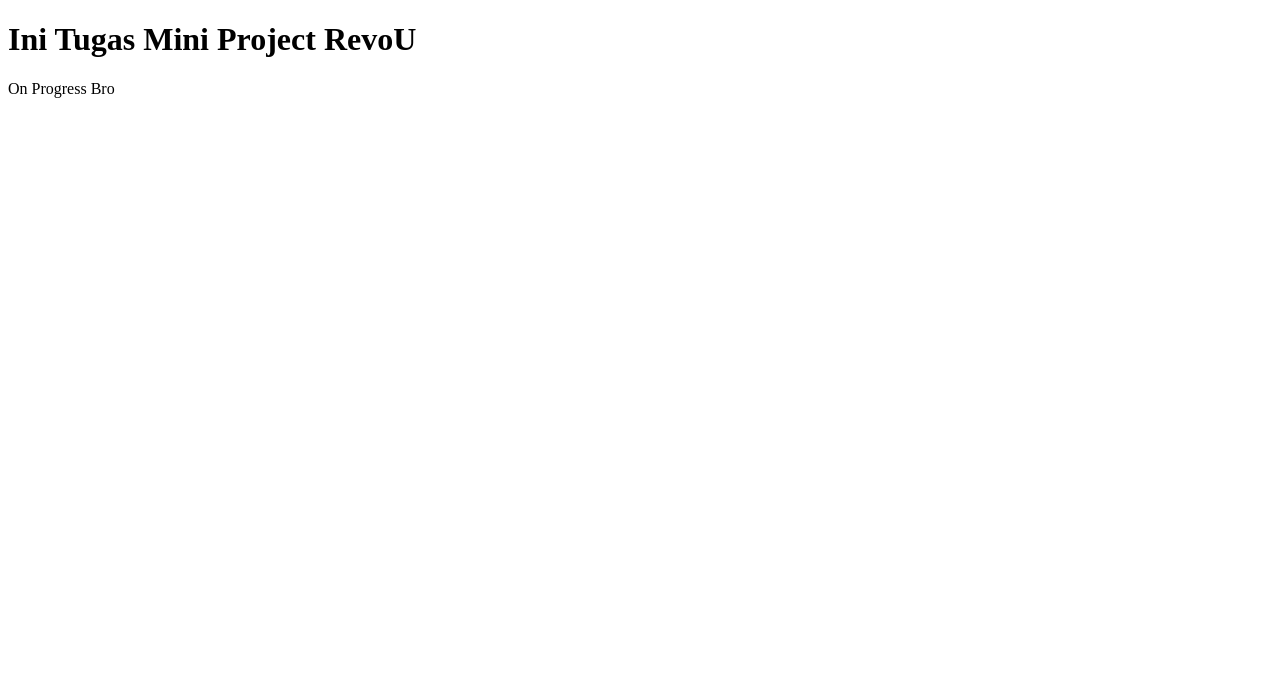
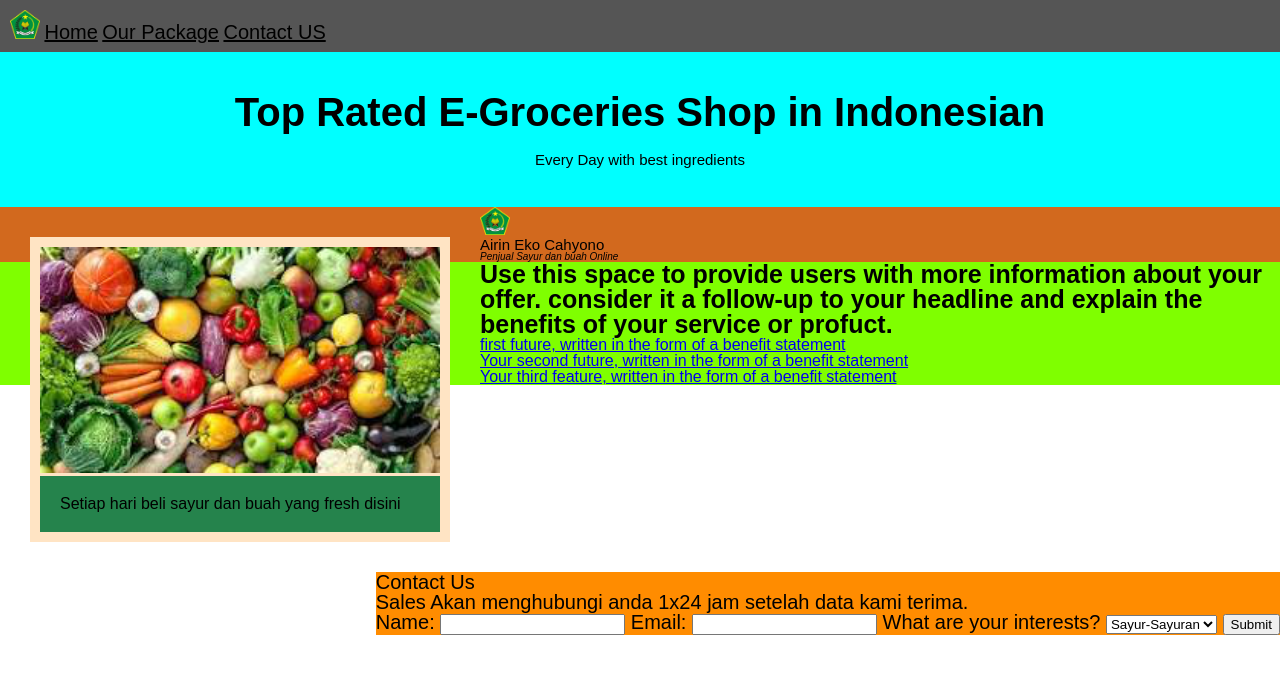
Before and after one commit to revou-fundamental-course/22-jan-24-airinekoc23, a plain HTML site: page index.html in a window 1280 px wide. Drawn offline with Linux system fonts and the light colour scheme.

Commit message:
add html

```diff
--- a/index.html
+++ b/index.html
@@ -4,9 +4,65 @@
     <meta charset="UTF-8">
     <meta name="viewport" content="width=device-width, initial-scale=1.0">
     <title>Mini Project RevoU</title>
+    <link rel="stylesheet" href="style.css">
 </head>
 <body>
-    <h1>Ini Tugas Mini Project RevoU</h1>
-    <p>On Progress Bro</p>
+    <div>
+        <nav class="menu">
+            <img src="kemenag.png">
+            <a href="#">Home</a>
+            <a href="#">Our Package</a>
+            <a href="#">Contact US</a>
+        </nav>
+    </div>
+
+    <div class="judul">
+        <h1>Top Rated E-Groceries Shop in Indonesian</h1>
+        <h6>Every Day with best ingredients</h6>
+    </div>
+    <div class="imgsayur">
+        <img src="sayurbuah.png">
+        <p>Setiap hari beli sayur dan buah yang fresh disini</p>
+    </div>
+    <div class="seller-profile">
+        <img src="kemenag.png">
+        <h4>Airin Eko Cahyono</h4>
+        <p>Penjual Sayur dan buah Online</p>
+    </div>
+
+    <div class="provide">
+        <p>Use this space to provide users with more information about your offer.
+        consider it a follow-up to your headline and explain the benefits of your service or profuct.</p>
+    <ol>
+        <li><a href="#"> first future, written in the form of a benefit statement</a></li>
+        <li><a href="#"> Your second future, written in the form of a benefit statement</a></li>
+        <li><a href="#"> Your third feature, written in the form of a benefit statement</a></li>
+    </ol>
+    </div>
+
+    <div class="form">
+        <header>
+            <h3>Contact Us</h3>
+            <p>Sales Akan menghubungi anda 1x24 jam setelah data kami terima.</p>
+        </header>
+
+      <form action="#" method="post">
+        <label for="name">Name:</label>
+        <input type="text" id="name" name="name" required>
+
+        <label for="email">Email:</label>
+        <input type="email" id="email" name="email" required>
+
+        <label for="interest">What are your interests?</label>
+        <select id="interest" name="interest">
+          <option value="sayur">Sayur-Sayuran</option>
+          <option value="Buah">Buah-Buahan</option>
+          <option value="none">Tidak berminat</option>
+          <option value="other">Lainnya</option>
+        </select>
+
+        <button type="submit">Submit</button>
+      </form>
+    </div>
 </body>
 </html>
--- a/style.css
+++ b/style.css
@@ -0,0 +1,236 @@
+/* http://meyerweb.com/eric/tools/css/reset/
+   v2.0 | 20110126
+   License: none (public domain)
+*/
+
+html,
+body,
+div,
+span,
+applet,
+object,
+iframe,
+h1,
+h2,
+h3,
+h4,
+h5,
+h6,
+p,
+blockquote,
+pre,
+a,
+abbr,
+acronym,
+address,
+big,
+cite,
+code,
+del,
+dfn,
+em,
+img,
+ins,
+kbd,
+q,
+s,
+samp,
+small,
+strike,
+strong,
+sub,
+sup,
+tt,
+var,
+b,
+u,
+i,
+center,
+dl,
+dt,
+dd,
+ol,
+ul,
+li,
+fieldset,
+form,
+label,
+legend,
+table,
+caption,
+tbody,
+tfoot,
+thead,
+tr,
+th,
+td,
+article,
+aside,
+canvas,
+details,
+embed,
+figure,
+figcaption,
+footer,
+header,
+hgroup,
+menu,
+nav,
+output,
+ruby,
+section,
+summary,
+time,
+mark,
+audio,
+video {
+    margin: 0;
+    padding: 0;
+    border: 0;
+    font-size: 100%;
+    font: inherit;
+    vertical-align: baseline;
+}
+
+/* HTML5 display-role reset for older browsers */
+article,
+aside,
+details,
+figcaption,
+figure,
+footer,
+header,
+hgroup,
+menu,
+nav,
+section {
+    display: block;
+}
+
+body {
+    line-height: 1;
+}
+
+ol,
+ul {
+    list-style: none;
+}
+
+blockquote,
+q {
+    quotes: none;
+}
+
+blockquote:before,
+blockquote:after,
+q:before,
+q:after {
+    content: '';
+    content: none;
+}
+
+table {
+    border-collapse: collapse;
+    border-spacing: 0;
+}
+
+body {
+    font-style: normal;
+    font-family: Arial, Helvetica, sans-serif;
+}
+
+.menu {
+    background-color: #555;
+    padding: 10px;
+    width: 100%;
+    height: auto;
+}
+
+.menu img {
+    width: 30px;
+    align-items: flex-start;
+}
+
+nav a {
+    font-size: 20px;
+    color: black;
+
+}
+
+.menu a {
+    align-self: flex-end;
+}
+
+.imgsayur {
+    width: 400px;
+    height: auto;
+    position: relative;
+    background-color: bisque;
+    margin: 30px;
+    padding: 10px;
+    float: left;
+}
+
+.imgsayur img {
+    width: 400px;
+    height: auto;
+    background-image: blue;
+}
+
+.judul {
+    margin: auto;
+    padding: 40px;
+    position: relative;
+    background-color: aqua;
+    text-align: center;
+}
+
+.judul h1 {
+    font-size: 40px;
+    font-weight: bold;
+    margin-bottom: 10px;
+}
+
+.judul h6 {
+    margin-top: 20px;
+    font-size: 15px;
+}
+
+.imgsayur p {
+    padding: 20px;
+    background-color: rgb(37, 131, 76);
+}
+
+.seller-profile {
+    font-size: 15px;
+    background-color: chocolate;
+}
+
+.seller-profile img {
+    width: 30px;
+    height: auto;
+}
+
+.seller-profile h4 {
+    text-align: left;
+}
+
+.seller-profile p {
+    font-size: 10px;
+    font-style: italic;
+}
+
+.provide {
+    background-color: chartreuse;
+}
+
+.provide p {
+    font-size: 25px;
+    font-weight: bold;
+}
+
+.form {
+    font-size: 20px;
+    background-color: darkorange;
+    float: right;
+}
```
Also changed, not shown: kemenag.png (added), sayurbuah.png (added).
